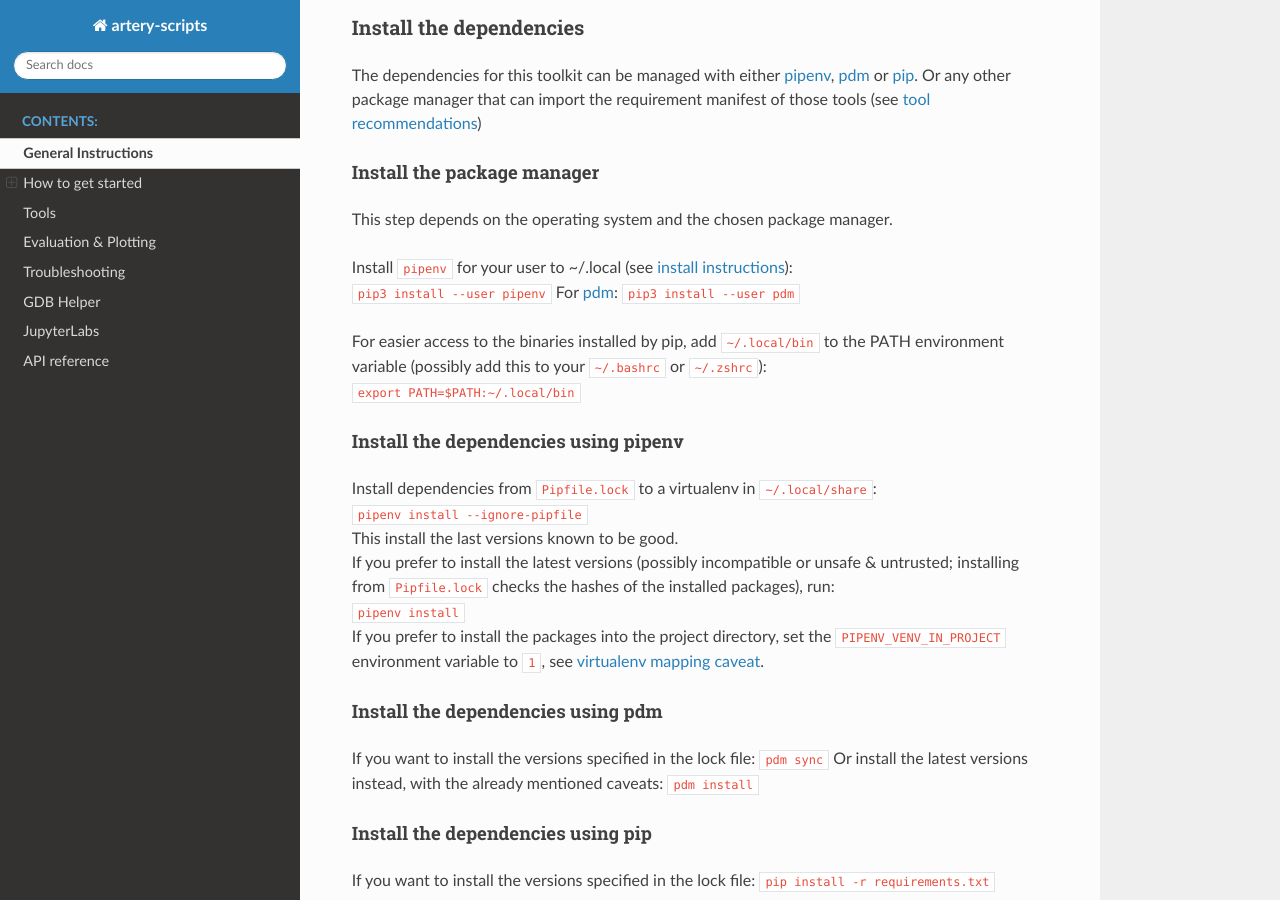
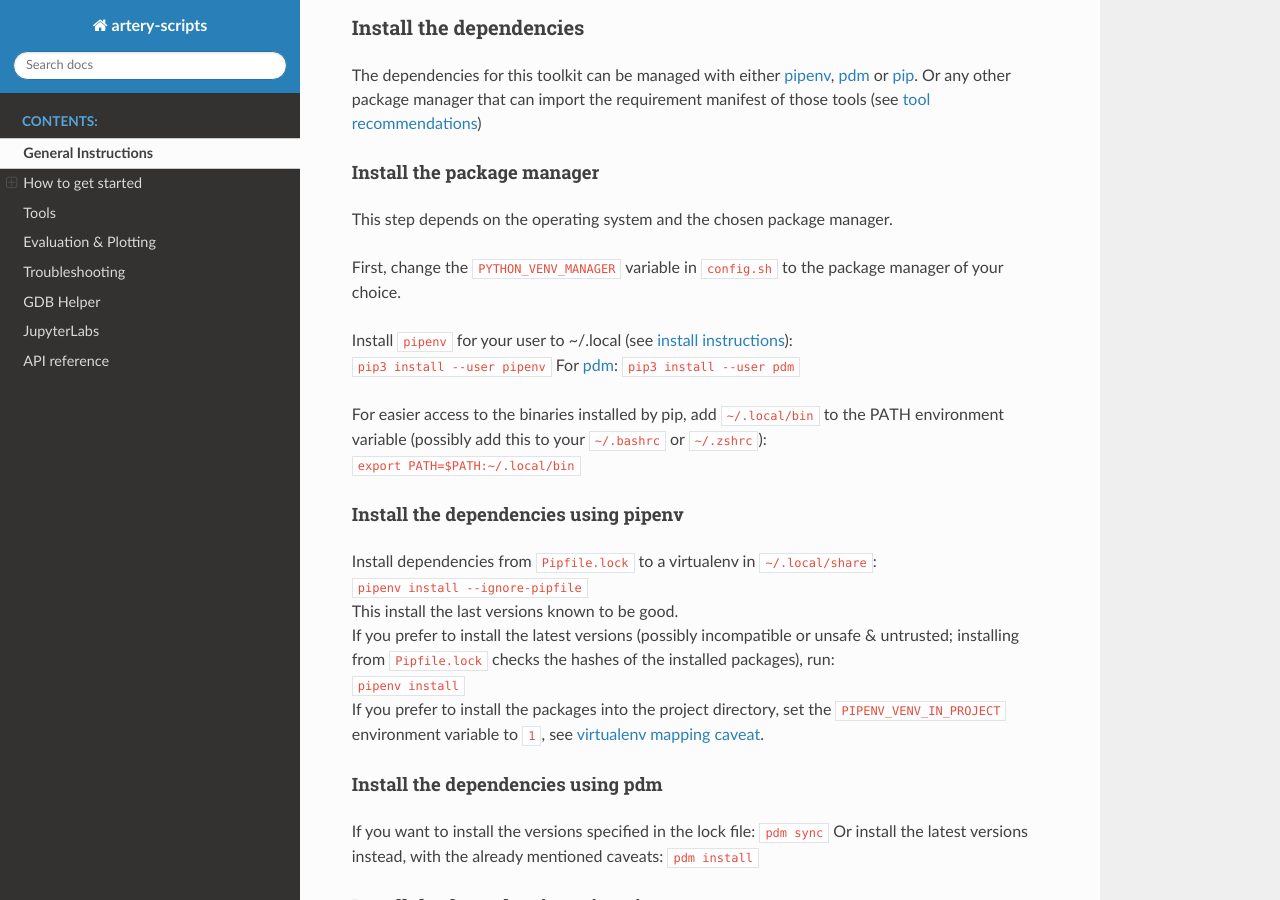
Before and after one commit to ibr-cm/ions, a Sphinx documentation site: the page built from doc/source/general.md, in a window 1280 px wide and 900 px high, scrolled down 458 px. Built offline with Sphinx 7.4.7 and the Read the Docs theme 2.0.0, drawn with Linux system fonts in a browser that asks for light colours; pages that are not in the unit, such as notebooks, are missing from menus.

Commit message:
Make the venv package manager configurable

```diff
--- a/doc/source/general.md
+++ b/doc/source/general.md
@@ -17,6 +17,9 @@ Or any other package manager that can import the requirement manifest of those t
 #### Install the package manager
 
 This step depends on the operating system and the chosen package manager.
+
+First, change the `PYTHON_VENV_MANAGER` variable in `config.sh` to the package
+manager of your choice.
 
 Install `pipenv` for your user to ~/.local (see [install instructions](https://pipenv.kennethreitz.org/en/latest/install/#pragmatic-installation-of-pipenv)):
 `pip3 install --user pipenv`
```
Also changed, not shown: 2 other files.
